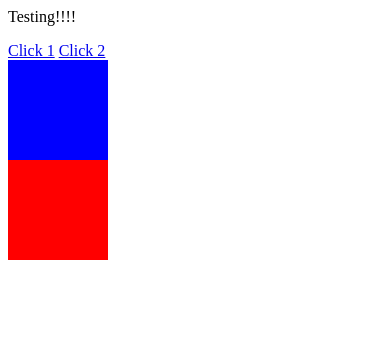
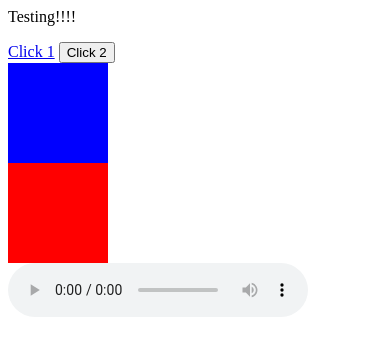
Before and after one commit to SunghyunLee/TestPhoneGapApp, a plain HTML site: page index.html in a window 390 px wide. Drawn offline with Linux system fonts and the light colour scheme; some packages are replaced by stand-ins of ours.

Commit message:
test audio

```diff
--- a/index.html
+++ b/index.html
@@ -45,9 +45,13 @@
 	<body>
 		<p>Testing!!!!</p>
 		<div>
-			<a href="#test">Click 1</a> <a id="click2" href="#out">Click 2</a>
+			<a href="#test">Click 1</a> <button id="click2" type="button">Click 2</button>
 			<div id="test"></div>
 			<div id="out"></div>
 		</div>
+		<audio controls autoplay>
+			<source src="testtone.mp3" type="audio/mpeg">
+			Your browser does not support the audio tag.
+		</audio>
 	</body>
 </html>
```
Also changed, not shown: config.xml (added, +23 -0 lines), 1 other file.
